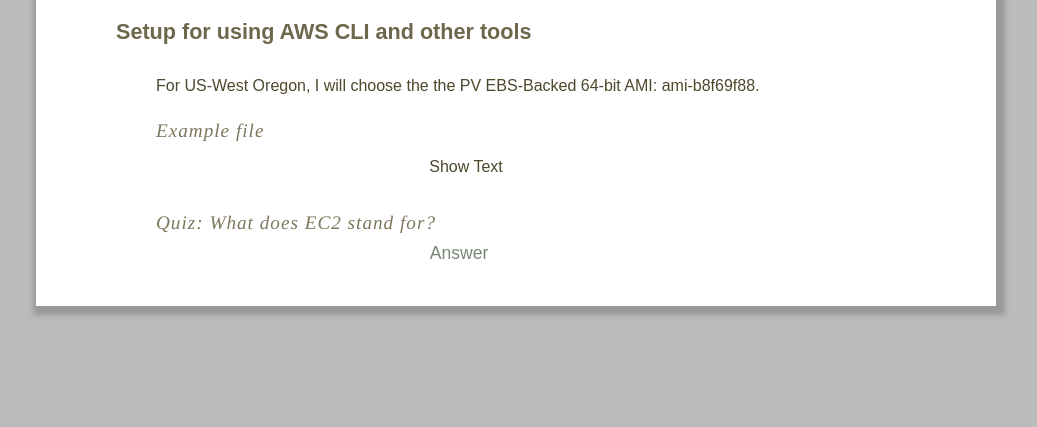
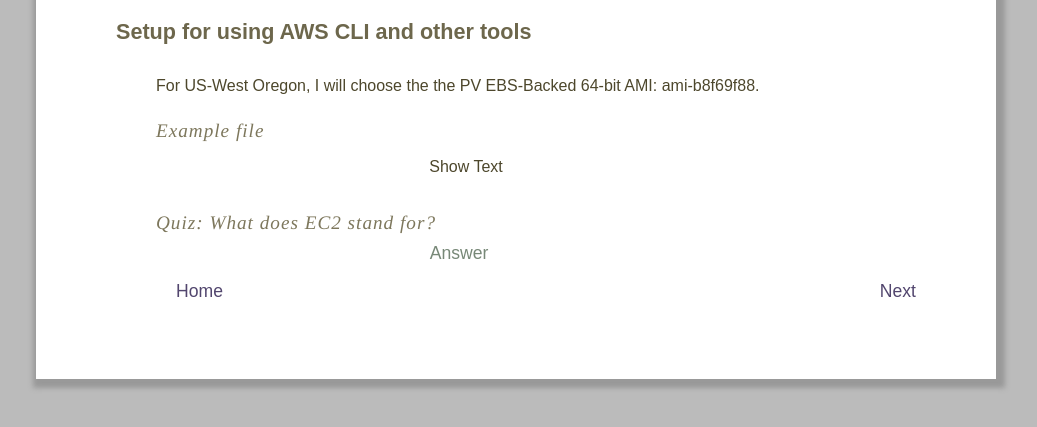
Before and after one commit to hammer2j2/js-fu, a plain HTML site: page test.html in a window 1280 px wide. Shown: the part 147-574 px from the top of the page, without its empty margins (99-1136 px from the left). Drawn offline with Linux system fonts and the light colour scheme.

Commit message:
fixing test.html

```diff
--- a/test.html
+++ b/test.html
@@ -38,6 +38,7 @@
    What does EC2 stand for?</h3>
   <div class="Question 01">Answer</div>
 
+<p id="grid"><a class="previous break" href="/index.html">Home</a> <a class="next break" href="ami-start02.html">Next</a>
 </div>
 </body>
 </html>
```
